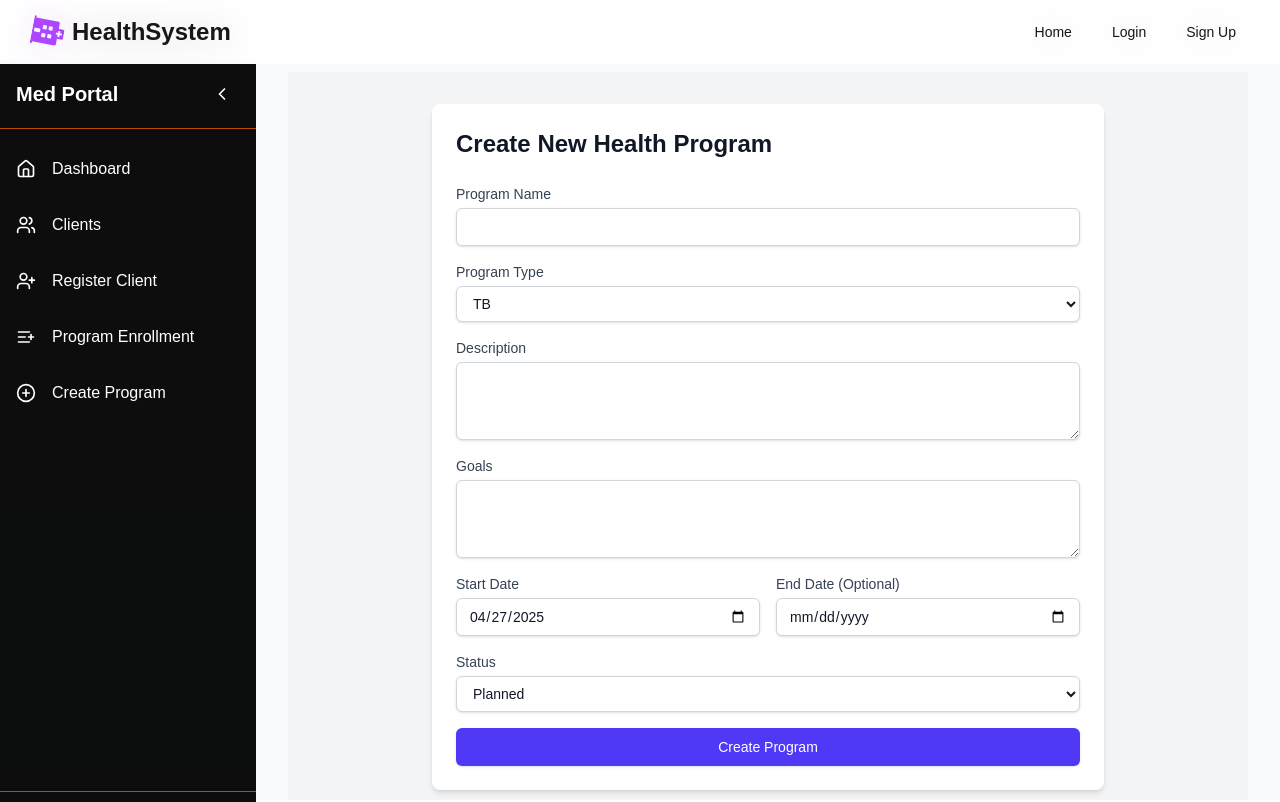
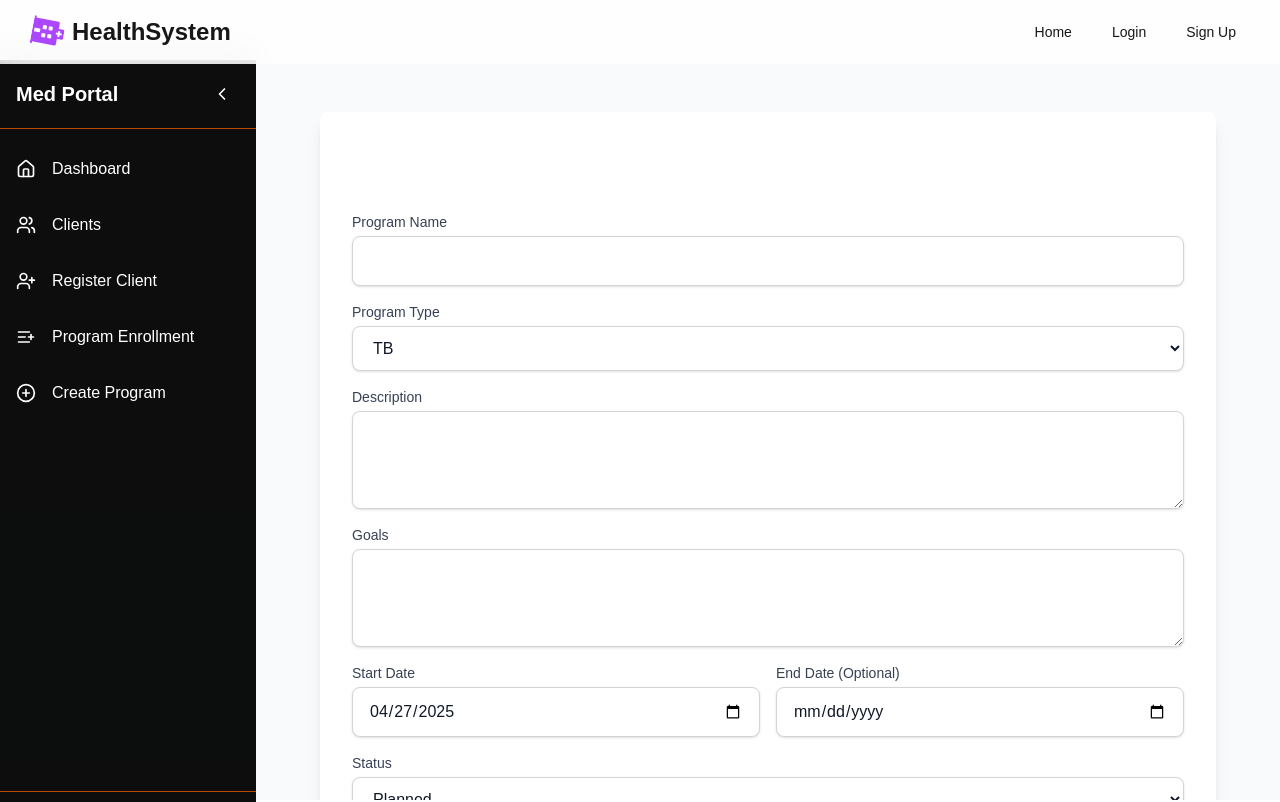
Before and after one commit to koskei-kipkoech/health-system, a Next.js app: page /programs/create in a window 1280 px wide. Shown: the top 802 px of the page. Built offline with nearby package versions, Linux system fonts and the light colour scheme.

Commit message:
refactor(ui): update layout and styling in create program page
Restructure the layout to include a sidebar and improve the overall styling for better user experience. Update input fields, buttons, and error messages with modern design elements and transitions.

```diff
--- a/app/programs/create/page.tsx
+++ b/app/programs/create/page.tsx
@@ -4,6 +4,7 @@ import React, { useState, FormEvent } from 'react';
 import { useRouter } from 'next/navigation';
 import DashboardLayout from '../../dashboard-layout';
 import { Program, ProgramType } from '@/types'; // Assuming types are correctly exported from @/types
+import DoctorSidebar from '@/components/ui/sidebar';
 
 const CreateProgramPage = () => {
   const router = useRouter();
@@ -93,13 +94,17 @@ const CreateProgramPage = () => {
   const programTypes: ProgramType[] = ['TB', 'Malaria', 'HIV', 'Diabetes', 'Maternal', 'Other'];
 
   return (
-    <DashboardLayout>
-    <div className="min-h-screen bg-gray-100 dark:bg-neutral-900 mt-10 p-8">
-      <div className="max-w-2xl mx-auto bg-white dark:bg-neutral-800 rounded-lg shadow-md p-6">
-        <h1 className="text-2xl font-bold text-gray-900 dark:text-white mb-6">Create New Health Program</h1>
+
+    <div className="flex h-screen bg-gray-50 dark:bg-gray-900">
+      <DoctorSidebar/>
+      <div className="flex-1 p-8 overflow-auto">
+        <div className="max-w-4xl mx-auto bg-white dark:bg-gray-800 rounded-lg shadow-lg overflow-hidden p-8 mt-20">
+
+
+        <h1 className="text-3xl font-bold text-center mb-8 dark:text-white bg-gradient-to-r from-primary-500 to-primary-700 bg-clip-text text-transparent">Create New Health Program</h1>
 
         {error && (
-          <div className="bg-red-100 border border-red-400 text-red-700 px-4 py-3 rounded relative mb-4" role="alert">
+          <div className="bg-red-100/90 dark:bg-red-900/20 border border-red-400 dark:border-red-800 text-red-700 dark:text-red-400 px-4 py-3 rounded-xl backdrop-blur-sm relative mb-4" role="alert">
             <span className="block sm:inline">{error}</span>
           </div>
         )}
@@ -114,7 +119,7 @@ const CreateProgramPage = () => {
               value={programData.name}
               onChange={handleChange}
               required
-              className="mt-1 block w-full px-3 py-2 bg-white dark:bg-neutral-700 border border-gray-300 dark:border-neutral-600 rounded-md shadow-sm focus:outline-none focus:ring-indigo-500 focus:border-indigo-500 sm:text-sm text-gray-900 dark:text-white"
+              className="mt-1 block w-full px-4 py-3 bg-white dark:bg-neutral-800 border border-neutral-300 dark:border-neutral-700 rounded-lg shadow-sm transition-all duration-200 ease-in-out focus:outline-none focus:ring-2 focus:ring-primary-500 focus:border-transparent hover:border-primary-400 dark:hover:border-primary-600 text-gray-900 dark:text-white"
             />
           </div>
 
@@ -126,7 +131,7 @@ const CreateProgramPage = () => {
               value={programData.type === 'Other' || !programTypes.includes(programData.type as ProgramType) ? 'Other' : programData.type}
               onChange={handleTypeChange}
               required
-              className="mt-1 block w-full px-3 py-2 bg-white dark:bg-neutral-700 border border-gray-300 dark:border-neutral-600 rounded-md shadow-sm focus:outline-none focus:ring-indigo-500 focus:border-indigo-500 sm:text-sm text-gray-900 dark:text-white"
+              className="mt-1 block w-full px-4 py-3 bg-white dark:bg-neutral-800 border border-neutral-300 dark:border-neutral-700 rounded-lg shadow-sm transition-all duration-200 ease-in-out focus:outline-none focus:ring-2 focus:ring-primary-500 focus:border-transparent hover:border-primary-400 dark:hover:border-primary-600 text-gray-900 dark:text-white"
             >
               {programTypes.map(type => (
                 <option key={type} value={type}>{type}</option>
@@ -144,7 +149,7 @@ const CreateProgramPage = () => {
                 value={customType}
                 onChange={handleCustomTypeChange}
                 required
-                className="mt-1 block w-full px-3 py-2 bg-white dark:bg-neutral-700 border border-gray-300 dark:border-neutral-600 rounded-md shadow-sm focus:outline-none focus:ring-indigo-500 focus:border-indigo-500 sm:text-sm text-gray-900 dark:text-white"
+                className="mt-1 block w-full px-4 py-3 bg-white dark:bg-neutral-800 border border-neutral-300 dark:border-neutral-700 rounded-lg shadow-sm transition-all duration-200 ease-in-out focus:outline-none focus:ring-2 focus:ring-primary-500 focus:border-transparent hover:border-primary-400 dark:hover:border-primary-600 text-gray-900 dark:text-white"
               />
             </div>
           )}
@@ -158,7 +163,7 @@ const CreateProgramPage = () => {
               value={programData.description}
               onChange={handleChange}
               required
-              className="mt-1 block w-full px-3 py-2 bg-white dark:bg-neutral-700 border border-gray-300 dark:border-neutral-600 rounded-md shadow-sm focus:outline-none focus:ring-indigo-500 focus:border-indigo-500 sm:text-sm text-gray-900 dark:text-white"
+              className="mt-1 block w-full px-4 py-3 bg-white dark:bg-neutral-800 border border-neutral-300 dark:border-neutral-700 rounded-lg shadow-sm transition-all duration-200 ease-in-out focus:outline-none focus:ring-2 focus:ring-primary-500 focus:border-transparent hover:border-primary-400 dark:hover:border-primary-600 text-gray-900 dark:text-white"
             ></textarea>
           </div>
 
@@ -171,7 +176,7 @@ const CreateProgramPage = () => {
               value={programData.goals}
               onChange={handleChange}
               required
-              className="mt-1 block w-full px-3 py-2 bg-white dark:bg-neutral-700 border border-gray-300 dark:border-neutral-600 rounded-md shadow-sm focus:outline-none focus:ring-indigo-500 focus:border-indigo-500 sm:text-sm text-gray-900 dark:text-white"
+              className="mt-1 block w-full px-4 py-3 bg-white dark:bg-neutral-800 border border-neutral-300 dark:border-neutral-700 rounded-lg shadow-sm transition-all duration-200 ease-in-out focus:outline-none focus:ring-2 focus:ring-primary-500 focus:border-transparent hover:border-primary-400 dark:hover:border-primary-600 text-gray-900 dark:text-white"
             ></textarea>
           </div>
 
@@ -185,7 +190,7 @@ const CreateProgramPage = () => {
                 value={programData.startDate ? (programData.startDate instanceof Date ? programData.startDate.toISOString().split('T')[0] : programData.startDate) : ''}
                 onChange={handleDateChange}
                 required
-                className="mt-1 block w-full px-3 py-2 bg-white dark:bg-neutral-700 border border-gray-300 dark:border-neutral-600 rounded-md shadow-sm focus:outline-none focus:ring-indigo-500 focus:border-indigo-500 sm:text-sm text-gray-900 dark:text-white"
+                className="mt-1 block w-full px-4 py-3 bg-white dark:bg-neutral-800 border border-neutral-300 dark:border-neutral-700 rounded-lg shadow-sm transition-all duration-200 ease-in-out focus:outline-none focus:ring-2 focus:ring-primary-500 focus:border-transparent hover:border-primary-400 dark:hover:border-primary-600 text-gray-900 dark:text-white"
               />
             </div>
             <div>
@@ -196,7 +201,7 @@ const CreateProgramPage = () => {
                 name="endDate"
                 value={programData.endDate ? (programData.endDate instanceof Date ? programData.endDate.toISOString().split('T')[0] : programData.endDate) : ''}
                 onChange={handleDateChange}
-                className="mt-1 block w-full px-3 py-2 bg-white dark:bg-neutral-700 border border-gray-300 dark:border-neutral-600 rounded-md shadow-sm focus:outline-none focus:ring-indigo-500 focus:border-indigo-500 sm:text-sm text-gray-900 dark:text-white"
+                className="mt-1 block w-full px-4 py-3 bg-white dark:bg-neutral-800 border border-neutral-300 dark:border-neutral-700 rounded-lg shadow-sm transition-all duration-200 ease-in-out focus:outline-none focus:ring-2 focus:ring-primary-500 focus:border-transparent hover:border-primary-400 dark:hover:border-primary-600 text-gray-900 dark:text-white"
               />
             </div>
           </div>
@@ -209,7 +214,7 @@ const CreateProgramPage = () => {
               value={programData.status}
               onChange={handleChange}
               required
-              className="mt-1 block w-full px-3 py-2 bg-white dark:bg-neutral-700 border border-gray-300 dark:border-neutral-600 rounded-md shadow-sm focus:outline-none focus:ring-indigo-500 focus:border-indigo-500 sm:text-sm text-gray-900 dark:text-white"
+              className="mt-1 block w-full px-4 py-3 bg-white dark:bg-neutral-800 border border-neutral-300 dark:border-neutral-700 rounded-lg shadow-sm transition-all duration-200 ease-in-out focus:outline-none focus:ring-2 focus:ring-primary-500 focus:border-transparent hover:border-primary-400 dark:hover:border-primary-600 text-gray-900 dark:text-white"
             >
               <option value="planned">Planned</option>
               <option value="active">Active</option>
@@ -221,15 +226,15 @@ const CreateProgramPage = () => {
             <button
               type="submit"
               disabled={isLoading}
-              className={`w-full flex justify-center py-2 px-4 border border-transparent rounded-md shadow-sm text-sm font-medium text-white ${isLoading ? 'bg-indigo-400' : 'bg-indigo-600 hover:bg-indigo-700'} focus:outline-none focus:ring-2 focus:ring-offset-2 focus:ring-indigo-500 disabled:opacity-50`}
+              className="bg-amber-600 text-white px-6 py-3 rounded-lg hover:bg-amber-700 focus:outline-none focus:ring-2 focus:ring-offset-2 focus:ring-amber-500 disabled:opacity-50 transition-colors duration-200 text-sm font-medium shadow-sm w-full transform hover:scale-105 hover:shadow-md active:scale-95"
             >
               {isLoading ? 'Creating...' : 'Create Program'}
             </button>
           </div>
         </form>
+        </div>
       </div>
     </div>
-    </DashboardLayout>
   );
 };
 
```
